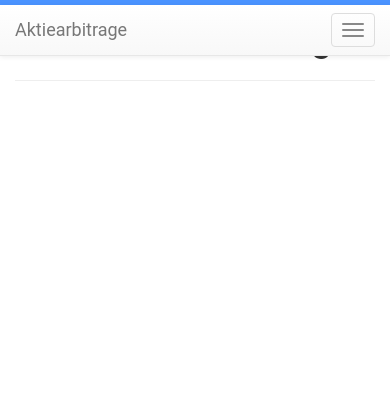
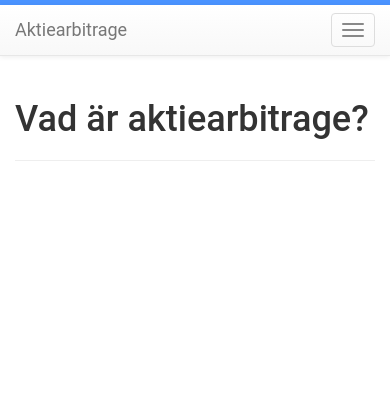
Before and after one commit to JohanKJIP/aktiearbitrage, a Django app: page /about/ in a window 390 px wide. Shown: the top 420 px of the page. Run offline with Django 3.2, Linux system fonts and the light colour scheme; some libraries are stand-ins or nearby versions.

Commit message:
mobile table and navbar position improved

```diff
--- a/mainpage/static/css/mainpage.css
+++ b/mainpage/static/css/mainpage.css
@@ -165,7 +165,7 @@ html {
     margin-top: 20px;
 }
 
-#table-title, #stock-name {
+#table-title, #stock-name, .margintop100 {
     margin-top: 100px;
 }
 
--- a/mainpage/static/js/functions.js
+++ b/mainpage/static/js/functions.js
@@ -180,6 +180,21 @@ function updateSearchResult() {
 }
 
 /**
+ * When hamburger menu pressed remove fixed attribute to navbar
+ * since it covers large portion of the screen.
+ */
+function moveTable() {
+    var expanded = $("#bar").attr("aria-expanded");
+    if (expanded === 'false' || expanded === undefined) {
+        $("#table-title").css("margin-top", "0px");
+        $("#navbar-parent").removeClass("navbar-fixed-top");
+    } else if (expanded === 'true') {
+        $("#table-title").css("margin-top", "100px");
+        $("#navbar-parent").addClass("navbar-fixed-top");
+    }
+}
+
+/**
  * Sort the table.
  */
 function sortTable(column) {
--- a/mainpage/templates/mainpage/about.html
+++ b/mainpage/templates/mainpage/about.html
@@ -2,7 +2,7 @@
 
 {% block content %}
     <div class="content-group">
-        <h1>Vad är aktiearbitrage?</h1>
+        <h1 class="margintop100">Vad är aktiearbitrage?</h1>
         <hr>
     </div>
 {% endblock %}
--- a/mainpage/templates/mainpage/base.html
+++ b/mainpage/templates/mainpage/base.html
@@ -15,15 +15,15 @@
     </head>
     <body>
         <div id="color-bar"></div>
-        <nav class="navbar navbar-default navbar-fixed-top">
+        <nav id="navbar-parent" class="navbar navbar-default navbar-fixed-top">
             <div class="container-fluid">
                 <!-- Brand and toggle get grouped for better mobile display -->
                 <div class="navbar-header">
-                    <button type="button" class="navbar-toggle collapsed" data-toggle="collapse" data-target=".navbar-collapse" aria-expanded="false">
-                    <!--<span class="sr-only">Toggle navigation</span>-->
-                    <span class="icon-bar"></span>
-                    <span class="icon-bar"></span>
-                    <span class="icon-bar"></span>
+                    <button id="hamburger" type="button" class="navbar-toggle collapsed" data-toggle="collapse" data-target=".navbar-collapse" aria-expanded="false" onclick="moveTable()">
+                        <!--<span class="sr-only">Toggle navigation</span>-->
+                        <span class="icon-bar"></span>
+                        <span class="icon-bar"></span>
+                        <span class="icon-bar"></span>
                     </button>
                     <a class="navbar-brand" href="/">Aktiearbitrage</a>
                 </div>
@@ -36,7 +36,7 @@
                     </ul>
                     <form class="navbar-form navbar-left">
                         <div class="form-group">
-                            <input id="search" type="text" class="form-control searchTerm" placeholder="Sök...">
+                            <input id="search" type="text" class="form-control searchTerm" placeholder="Sök..." onkeyup="updateSearchResult()">
                         </div>
                     </form>
                 </div><!-- /.navbar-collapse -->
```
